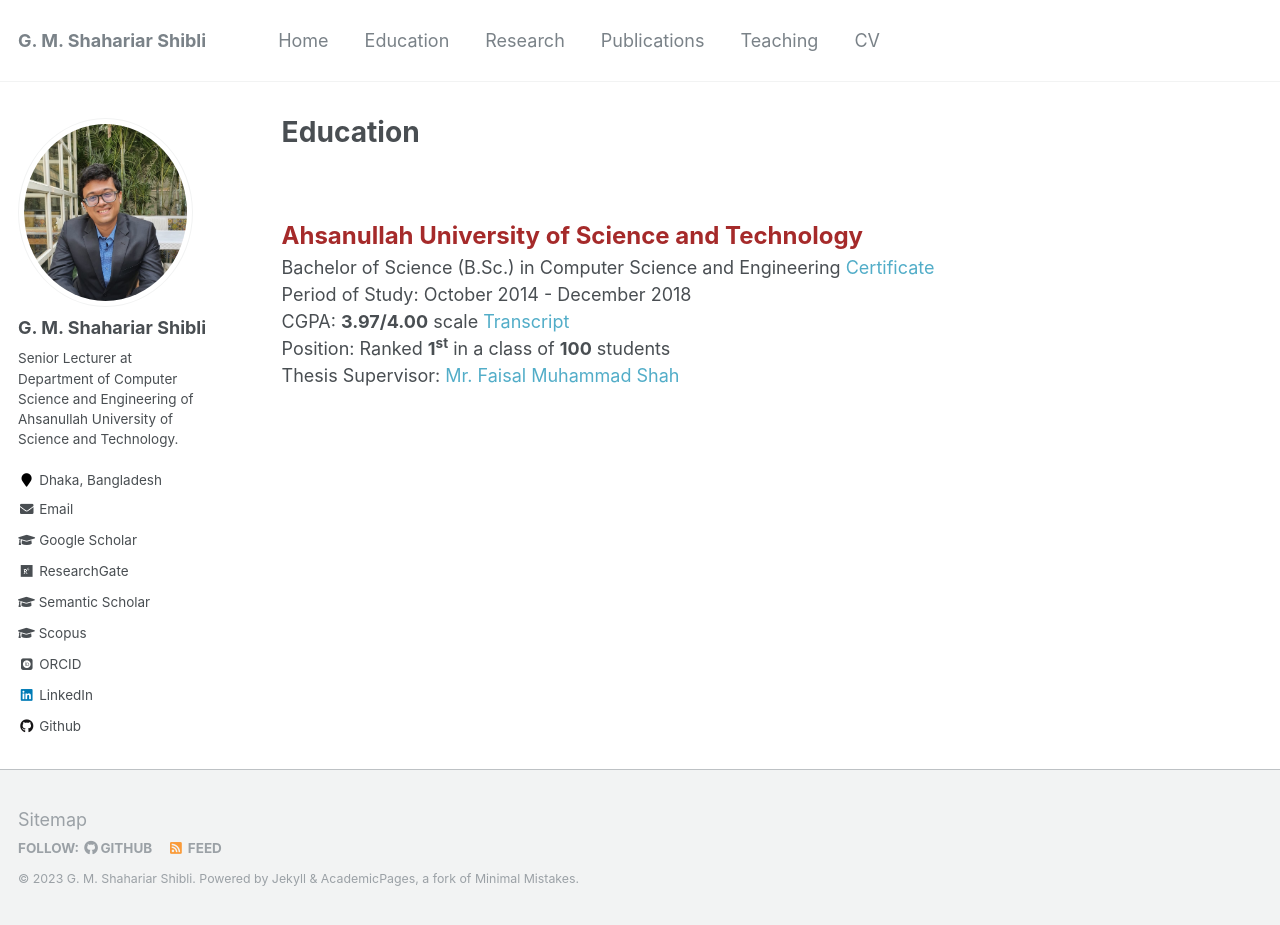
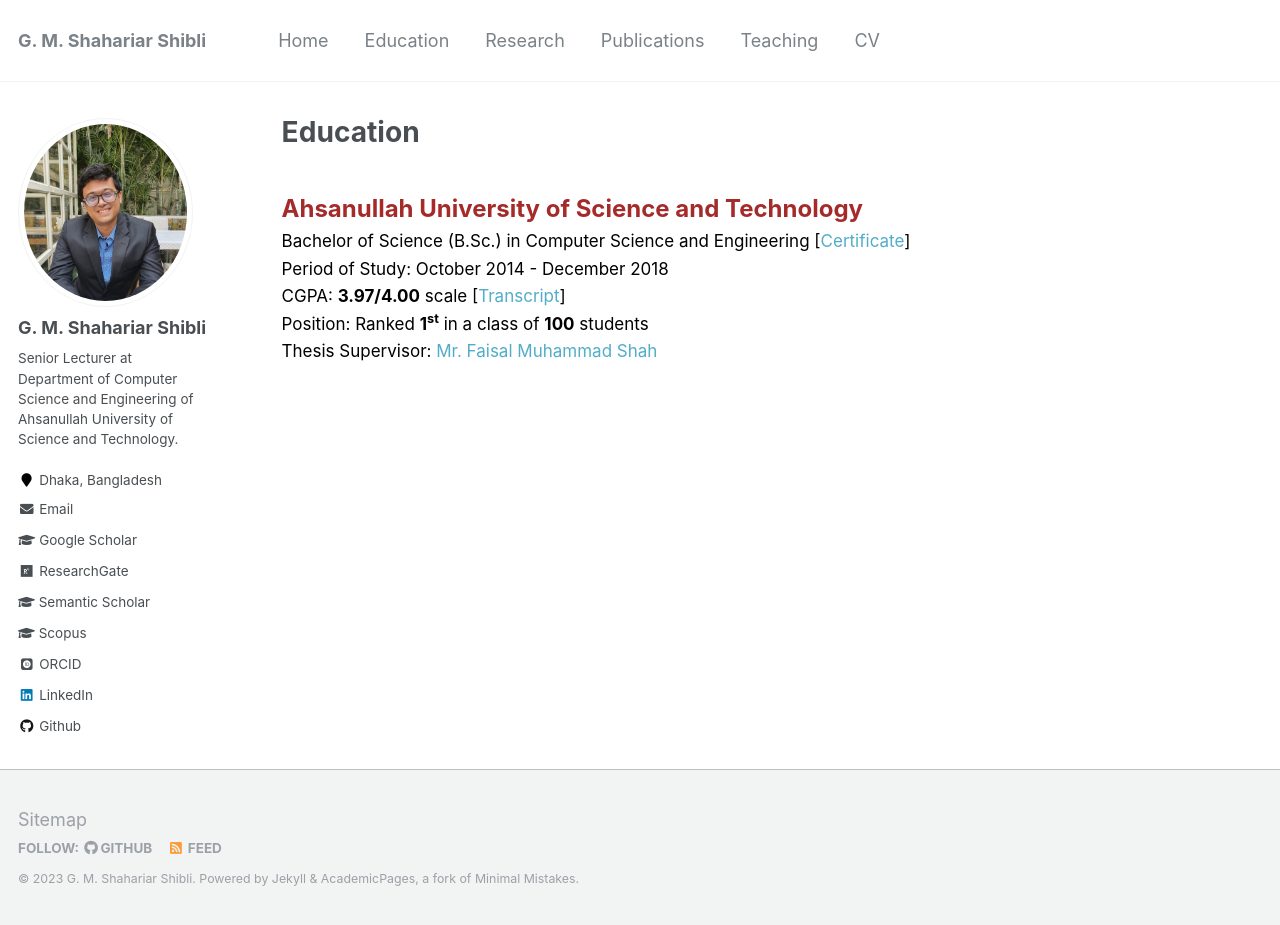
Before and after one commit to shahariar-shibli/shahariar-shibli.github.io, a Jekyll site: the page built from _pages/education.md, in a window 1280 px wide and 925 px high. Built offline with Jekyll 4.4.1, drawn with Linux system fonts in a browser that asks for light colours; some web fonts are replaced.

Commit message:
Update education.md

```diff
--- a/_pages/education.md
+++ b/_pages/education.md
@@ -5,11 +5,11 @@ permalink: /education/
 author_profile: true
 ---
 
-<br/><br/>
-    <span style="color:black; font-size:17px"><b><a href="https://aust.edu" target="_blank"><font color="brown" size="5">Ahsanullah University of Science and Technology</font></a></b></span><br/>
-    Bachelor of Science (B.Sc.) in Computer Science and Engineering [Certificate](https://shahariar-shibli.github.io/files/Education/B.Sc_Certificate.pdf) <br/>
+<br/>
+    <span style="color:black; font-size:17px"><b><a href="https://aust.edu" target="_blank"><font color="brown" size="5">Ahsanullah University of Science and Technology</font></a></b><br/>
+    Bachelor of Science (B.Sc.) in Computer Science and Engineering [[Certificate](https://shahariar-shibli.github.io/files/Education/B.Sc_Certificate.pdf)] <br/>
     Period of Study: October 2014 - December 2018 <br/>
-    CGPA: <b>3.97/4.00</b> scale [Transcript](https://shahariar-shibli.github.io/files/Education/B.Sc_Transcript.pdf) <br/>
+    CGPA: <b>3.97/4.00</b> scale [[Transcript](https://shahariar-shibli.github.io/files/Education/B.Sc_Transcript.pdf)] <br/>
 	Position: Ranked <b>1<sup>st</sup></b> in a class of <b>100</b> students <br/>
-    Thesis Supervisor: <a href="https://aust.edu/cse/faculty_member/mr_faisal_muhammad_shah">Mr. Faisal Muhammad Shah</a> <br/>
+    Thesis Supervisor: <a href="https://aust.edu/cse/faculty_member/mr_faisal_muhammad_shah">Mr. Faisal Muhammad Shah</a> <br/></span>
 <br/>
```
